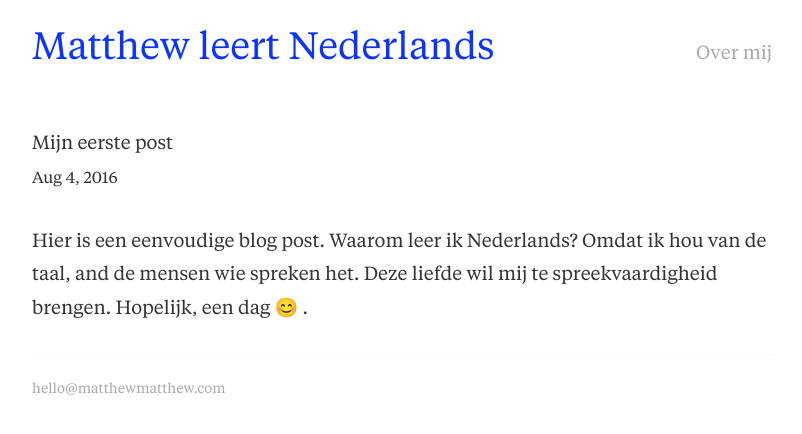
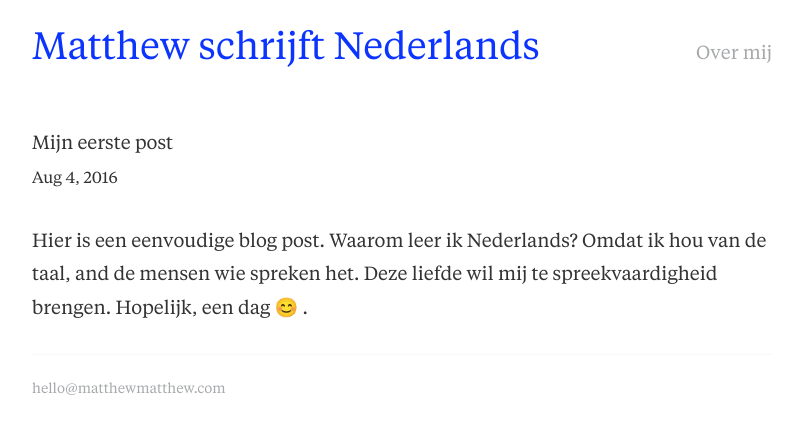
Before and after one commit to matthewyeah/matthewhicksnl, a Jekyll site: the page built from index.html, in a window 1280 px wide. Shown: the top 434 px of the page, without its empty margins (238-1040 px from the left). Built offline with Jekyll 4.4.1, drawn with Linux system fonts in a browser that asks for light colours.

Commit message:
update config.yml

```diff
--- a/_config.yml
+++ b/_config.yml
@@ -6,7 +6,7 @@
 # 'jekyll serve'. If you change this file, please restart the server process.
 
 # Site settings
-title: Matthew leert Nederlands
+title: Matthew schrijft Nederlands
 email: hello@matthewmatthew.com
 description: > # this means to ignore newlines until "baseurl:"
  A simple blog to practice writing in Dutch.
```
